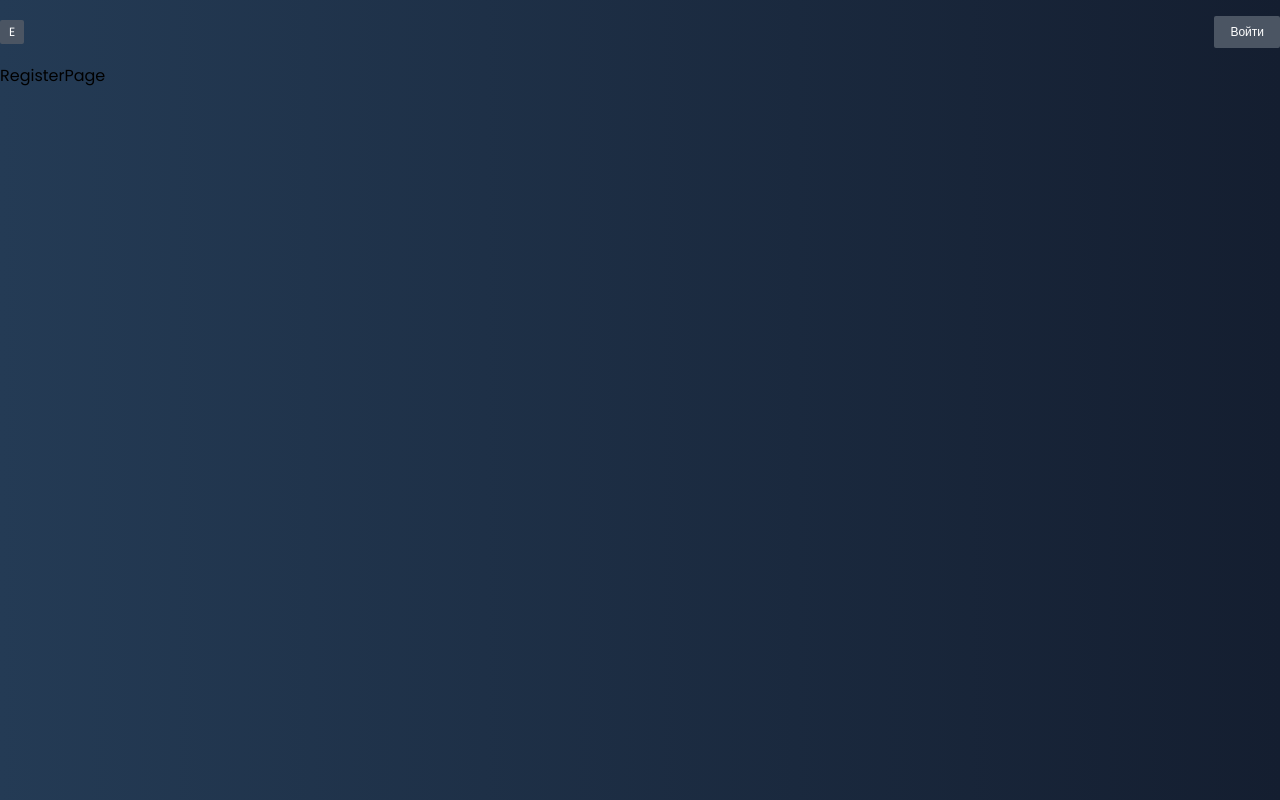
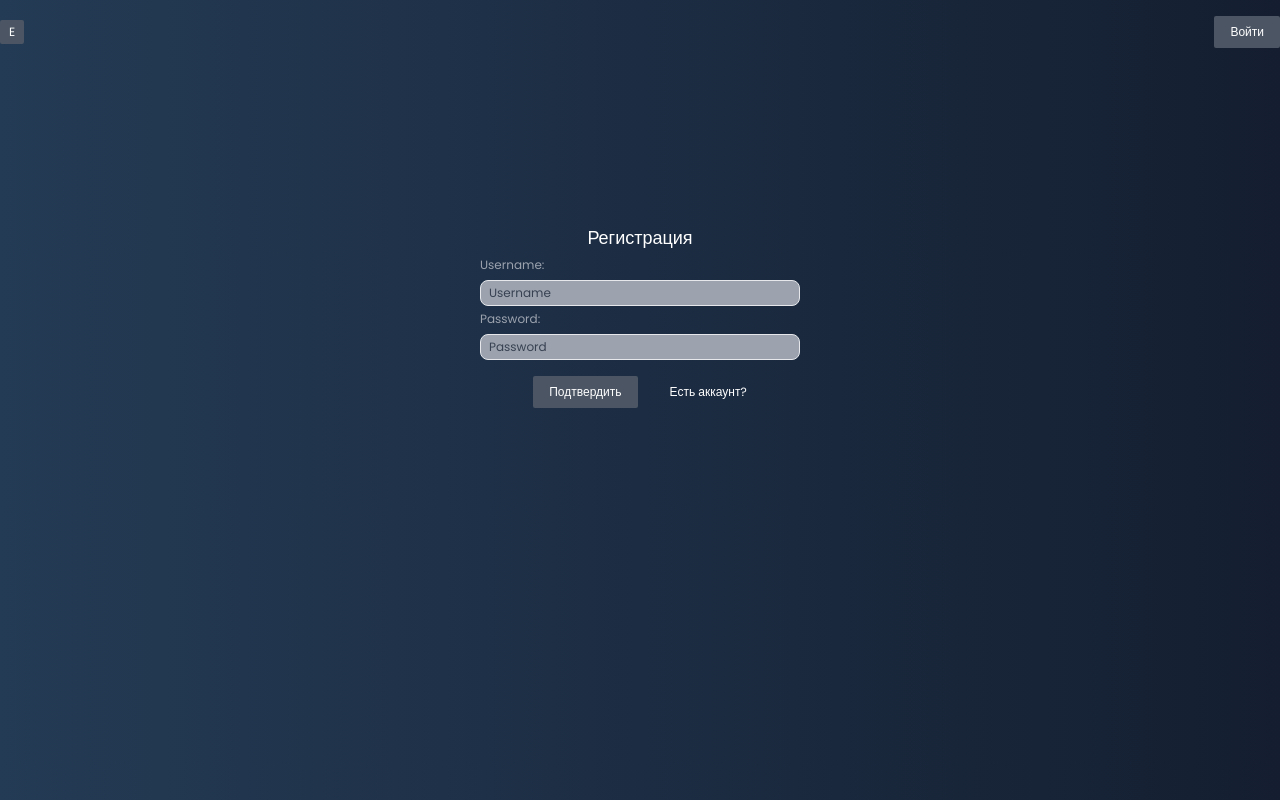
Before and after one commit to ant-droid/blog, a React (Create React App) app in the folder client/: page /register in a window 1280 px wide. Built offline with nearby package versions, Linux system fonts and the light colour scheme.

Commit message:
add login and register forms

```diff
--- a/client/src/pages/LoginPage.jsx
+++ b/client/src/pages/LoginPage.jsx
@@ -1,7 +1,33 @@
 import React from 'react'
+import { Link } from 'react-router-dom'
 
 export const LoginPage = () => {
   return (
-    <div>LoginPage</div>
+    <form onSubmit={e => e.preventDefault()}
+    className='w-1/4 h-60 mx-auto mt-40'
+    >
+        <h1 className='text-lg text-white text-center'>Авторизация</h1>
+        <label className='text-xs text-gray-400'>
+            Username:
+            <input type="text"
+            placeholder="Username"
+            className='mt-1 text-black w-full rounded-lg bg-gray-400 border py-1 px-2 text-xs outline-none placeholder:text-gray-700'
+            />
+        </label>
+        <label className='text-xs text-gray-400'>
+            Password:
+            <input type="password"
+            placeholder="Password"
+            className='mt-1 text-black w-full rounded-lg bg-gray-400 border py-1 px-2 text-xs outline-none placeholder:text-gray-700'
+            />
+        </label>
+
+        <div className='flex gap-8 justify-center mt-4' >
+            <button type='submit' className='flex justify-center items-center text-xs bg-gray-600 text-white rounded-sm py-2 px-4'
+            >Войти</button>
+            <Link to='/register' className='flex justify-center items-center text-xs text-white'
+            >Нет аккаунта?</Link>
+        </div>
+    </form>
   )
 }
--- a/client/src/pages/RegisterPage.jsx
+++ b/client/src/pages/RegisterPage.jsx
@@ -1,7 +1,33 @@
 import React from 'react'
+import { Link } from 'react-router-dom'
 
 export const RegisterPage = () => {
   return (
-    <div>RegisterPage</div>
+    <form onSubmit={e => e.preventDefault()}
+    className='w-1/4 h-60 mx-auto mt-40'
+    >
+        <h1 className='text-lg text-white text-center'>Регистрация</h1>
+        <label className='text-xs text-gray-400'>
+            Username:
+            <input type="text"
+            placeholder="Username"
+            className='mt-1 text-black w-full rounded-lg bg-gray-400 border py-1 px-2 text-xs outline-none placeholder:text-gray-700'
+            />
+        </label>
+        <label className='text-xs text-gray-400'>
+            Password:
+            <input type="password"
+            placeholder="Password"
+            className='mt-1 text-black w-full rounded-lg bg-gray-400 border py-1 px-2 text-xs outline-none placeholder:text-gray-700'
+            />
+        </label>
+
+        <div className='flex gap-8 justify-center mt-4' >
+            <button type='submit' className='flex justify-center items-center text-xs bg-gray-600 text-white rounded-sm py-2 px-4'
+            >Подтвердить</button>
+            <Link to='/login' className='flex justify-center items-center text-xs text-white'
+            >Есть аккаунт?</Link>
+        </div>
+    </form>
   )
 }
```
